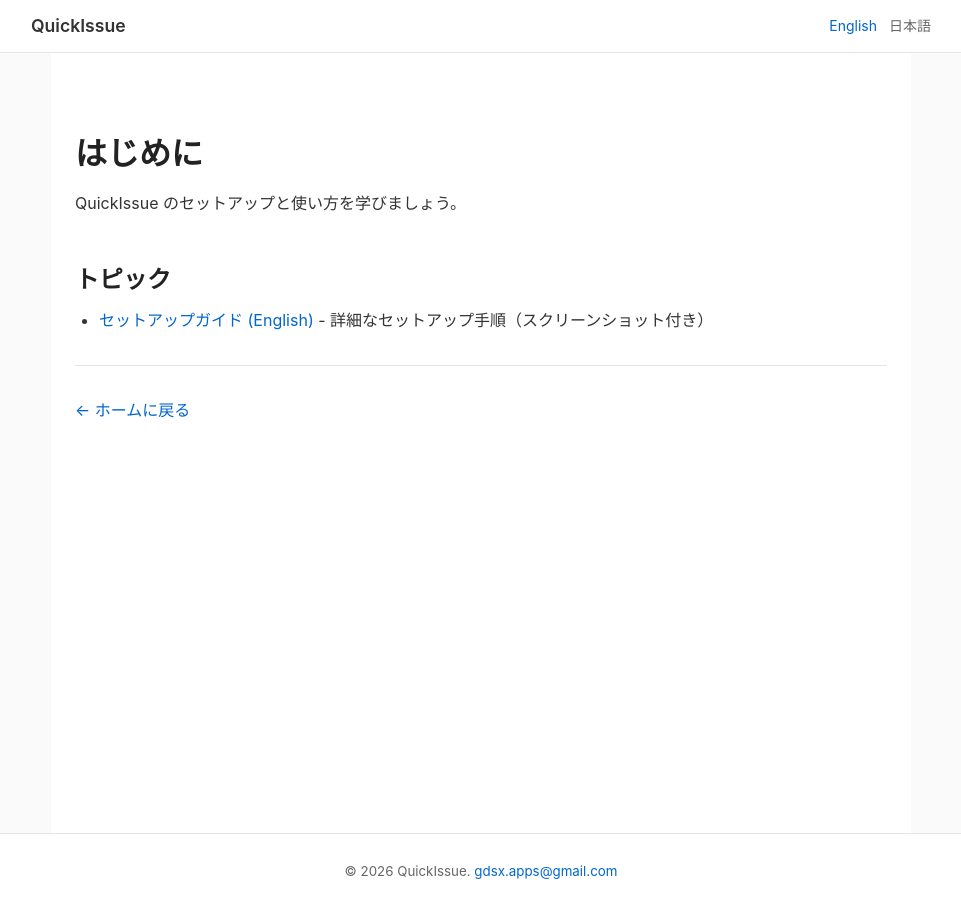
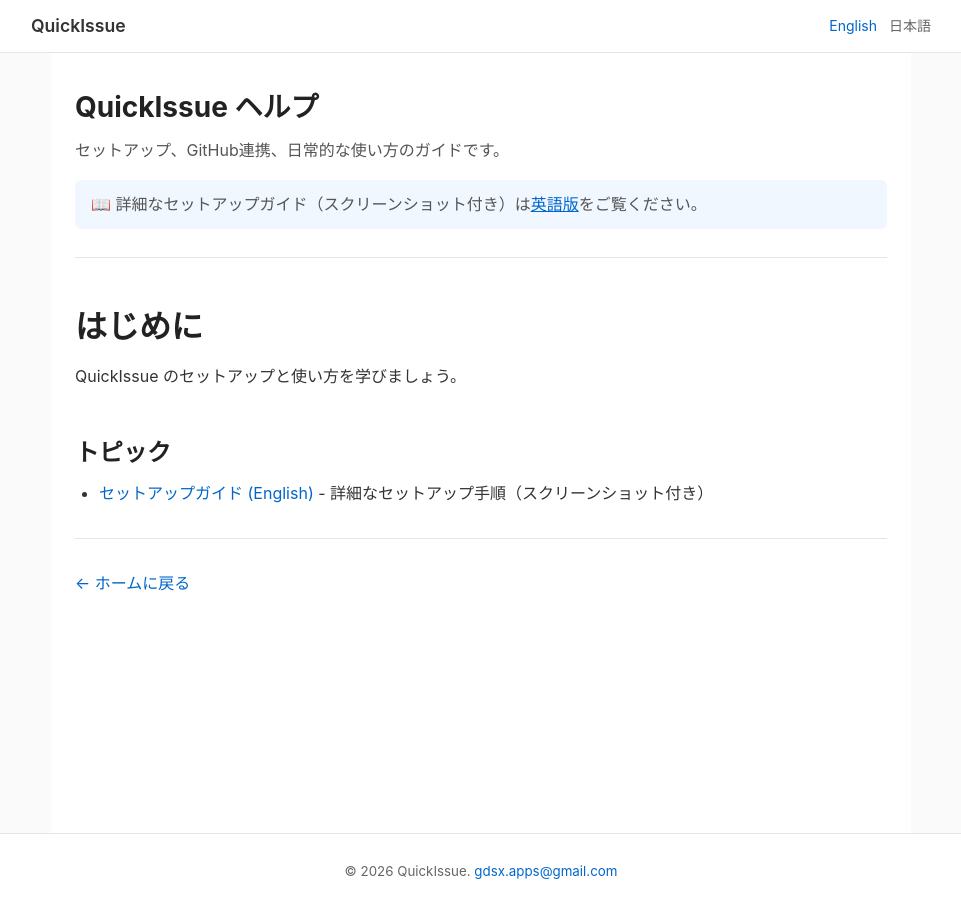
Before and after one commit to gdsxapps/quickissue-pages, a Jekyll site: the page built from docs/ja/help/getting-started/index.md, in a window 1280 px wide. Shown: the whole page, without its empty margins (159-1120 px from the left). Built offline with Jekyll 4.4.1, drawn with Linux system fonts in a browser that asks for light colours.

Commit message:
feat: ヘルプページに導入セクションと部分的な言語利用可能性インジケーターを追加しました。

```diff
--- a/docs/_layouts/help.html
+++ b/docs/_layouts/help.html
@@ -19,13 +19,24 @@
                 <span class="current" title="日本語">日本語</span>
                 {% else %}
                 <span class="current" title="English">English</span>
-                <a href="{{ site.baseurl }}/ja/help/getting-started/" title="日本語">日本語</a>
+                <a href="{{ site.baseurl }}/ja/help/getting-started/" title="日本語" class="lang-partial">日本語</a>
                 {% endif %}
             </nav>
         </div>
     </header>
 
     <main class="help-main">
+        <section class="help-intro">
+            {% if page.url contains '/ja/' %}
+            <h1>QuickIssue ヘルプ</h1>
+            <p>セットアップ、GitHub連携、日常的な使い方のガイドです。</p>
+            <p class="help-lang-note">📖 詳細なセットアップガイド（スクリーンショット付き）は<a
+                    href="{{ site.baseurl }}/help/getting-started/">英語版</a>をご覧ください。</p>
+            {% else %}
+            <h1>QuickIssue Help</h1>
+            <p>Guides for setup, GitHub integration, and daily usage.</p>
+            {% endif %}
+        </section>
         <div class="notion-content">
             {{ content }}
         </div>
--- a/docs/assets/css/help.css
+++ b/docs/assets/css/help.css
@@ -82,6 +82,52 @@
     .help-main {
         padding: 1.5rem 1rem;
     }
+}
+
+/* Help intro section */
+.help-intro {
+    margin-bottom: 2rem;
+    padding-bottom: 1.5rem;
+    border-bottom: 1px solid #e5e5e5;
+}
+
+.help-intro h1 {
+    font-size: 1.75rem;
+    font-weight: 700;
+    color: #222;
+    margin: 0 0 0.5rem;
+}
+
+.help-intro p {
+    margin: 0.25rem 0;
+    color: #555;
+    font-size: 1rem;
+}
+
+.help-lang-note {
+    margin-top: 1rem !important;
+    padding: 0.75rem 1rem;
+    background-color: #f0f7ff;
+    border-radius: 6px;
+    font-size: 0.9rem;
+    color: #333;
+}
+
+.help-lang-note a {
+    color: #0066cc;
+    font-weight: 500;
+}
+
+/* Partial language availability indicator */
+.help-lang-switch a.lang-partial {
+    color: #888;
+    font-style: italic;
+}
+
+.help-lang-switch a.lang-partial::after {
+    content: "*";
+    font-size: 0.75em;
+    vertical-align: super;
 }
 
 /* Footer */
```
